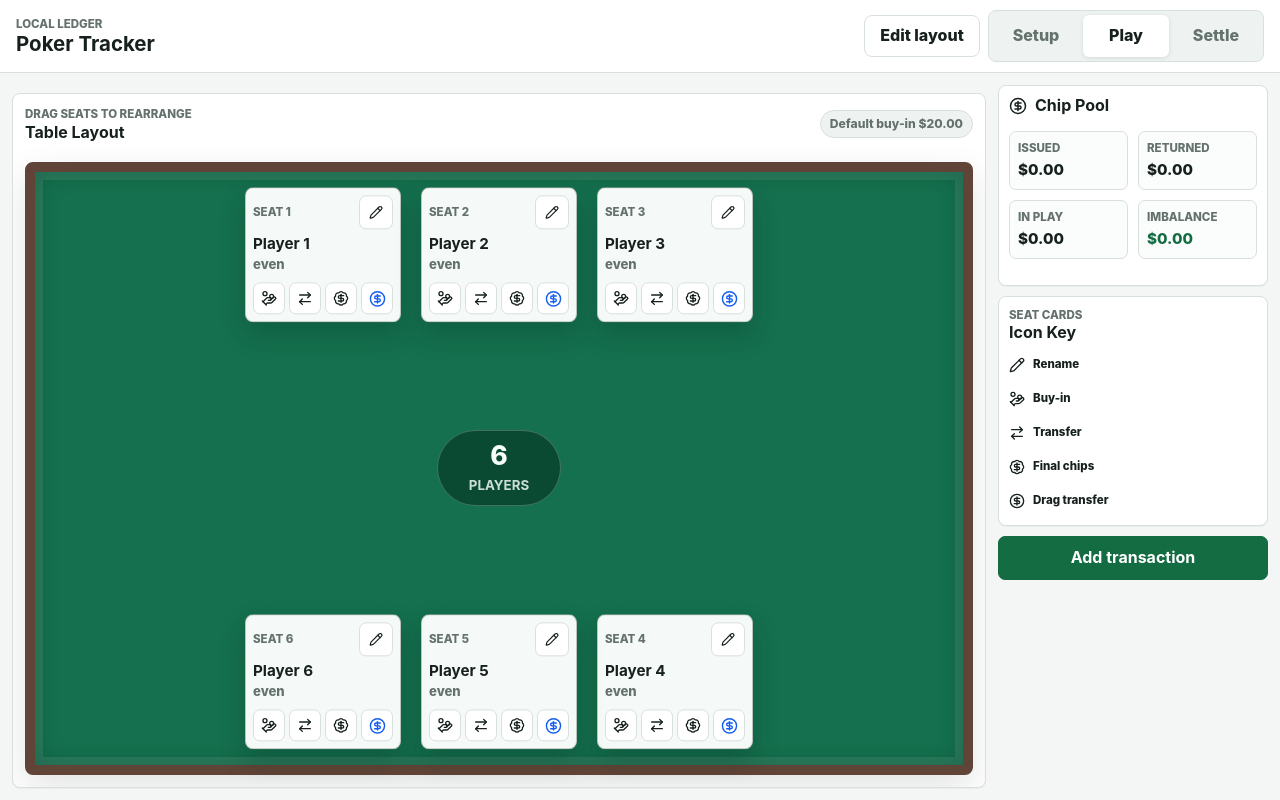
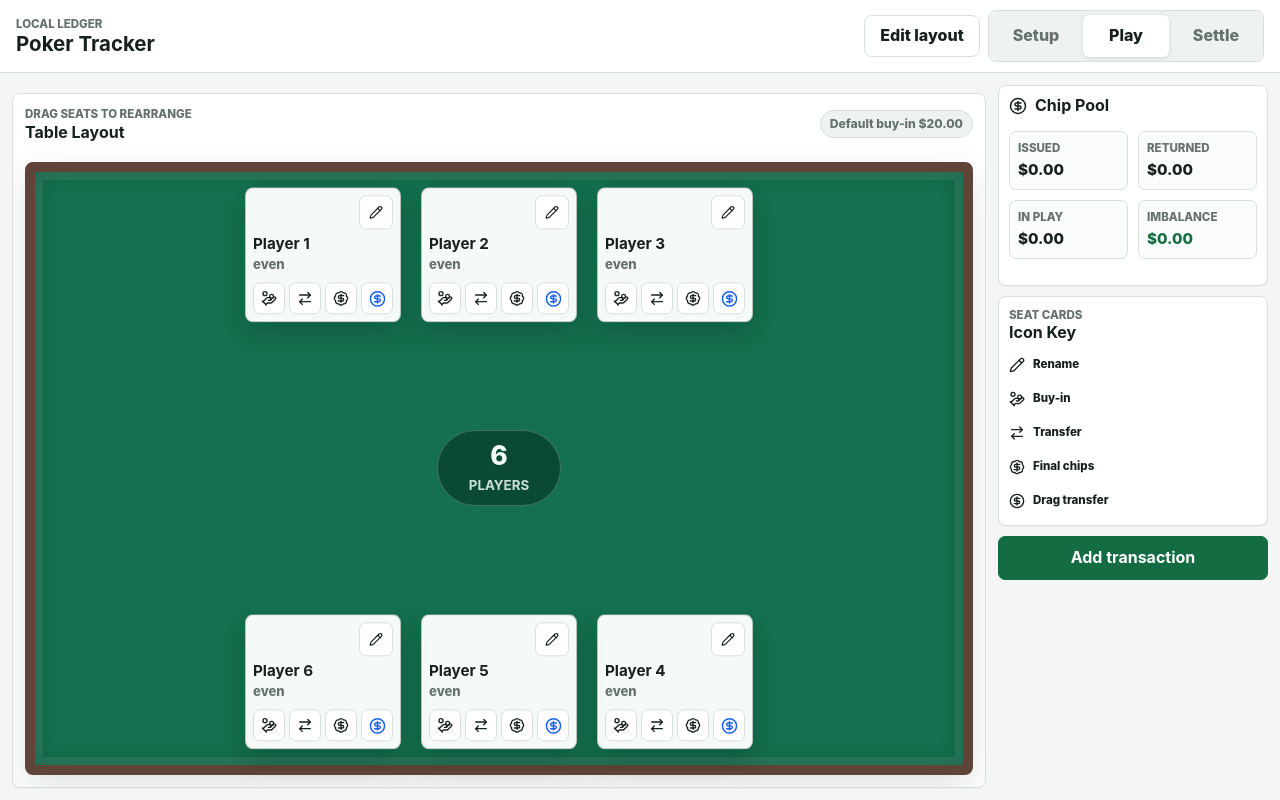
Before and after one commit to coravacav/poker-tracker, a React (Vite) app: page / in a window 1280 px wide. Built offline with nearby package versions, Linux system fonts and the light colour scheme.

Commit message:
Hide seat numbers outside edit mode

```diff
--- a/src/components/PlayerSeat.tsx
+++ b/src/components/PlayerSeat.tsx
@@ -76,7 +76,7 @@ export function PlayerSeat({
             <Move size={15} />
           </button>
         ) : null}
-        <span>Seat {player.seatIndex + 1}</span>
+        {layoutEditing ? <span>Seat {player.seatIndex + 1}</span> : null}
         <button
           className="icon-button"
           type="button"
--- a/src/styles/global.css
+++ b/src/styles/global.css
@@ -670,6 +670,10 @@ label span {
   width: 34px;
   min-width: 34px;
   min-height: 34px;
+}
+
+.seat-topline .icon-button:last-child {
+  margin-left: auto;
 }
 
 .seat-actions .icon-button {
```
Also changed, not shown: 1 other file (tests, documents, lock files or other folders).
